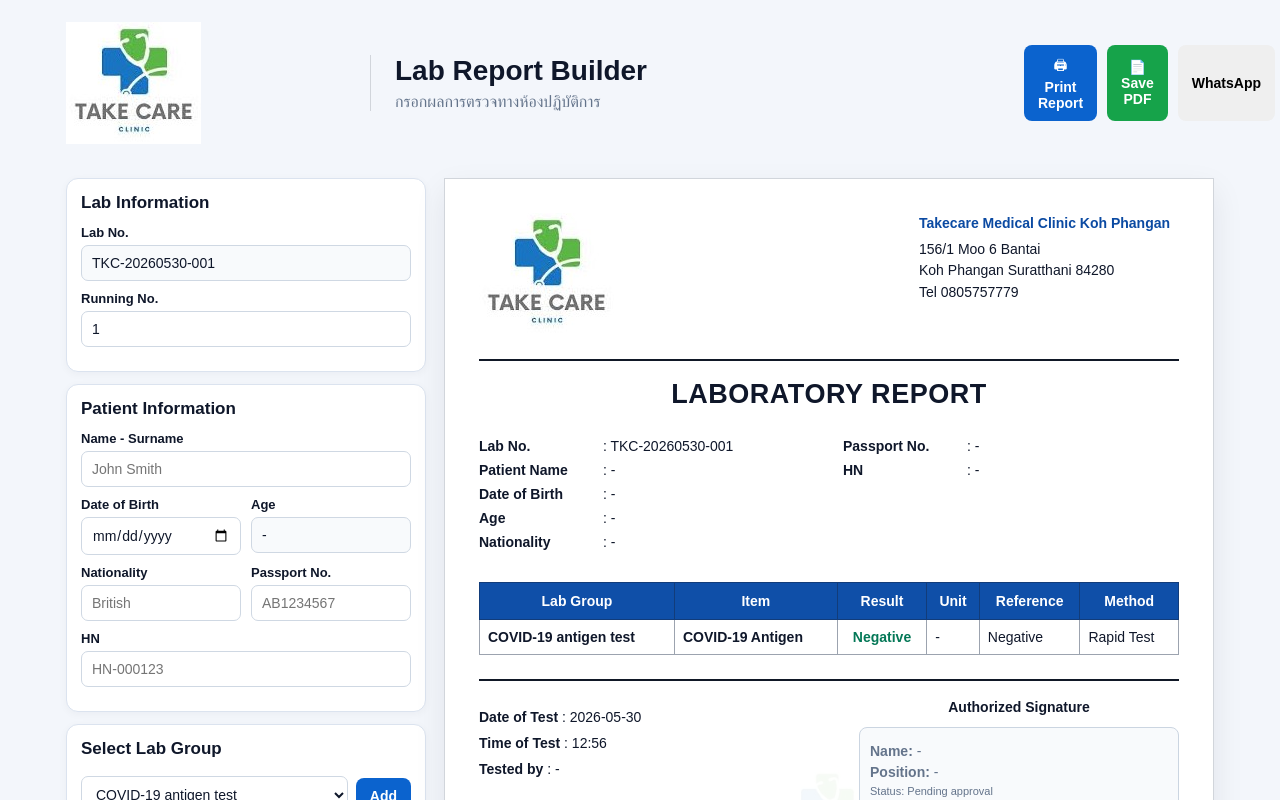
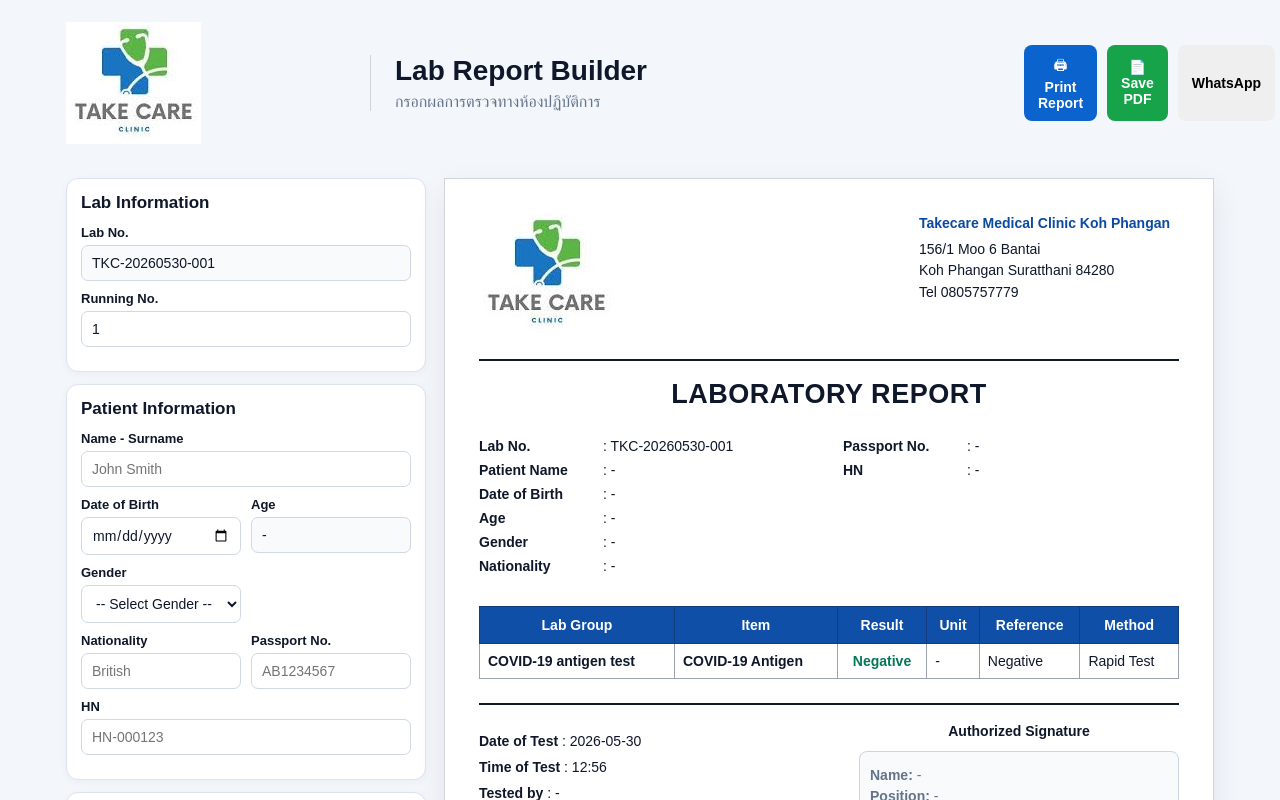
Before and after one commit to pichaiyutna-crypto/takecare-lab-report1, a React (Vite) app: page / in a window 1280 px wide. Shown: the top 800 px of the page. Built offline with nearby package versions, Linux system fonts and the light colour scheme.

Commit message:
Initial lab report app

```diff
--- a/src/App.tsx
+++ b/src/App.tsx
@@ -265,6 +265,7 @@ export default function App() {
   const [patient, setPatient] = useState({
   name: "",
   dob: "",
+  gender: "",
   nationality: "",
   hn: "",
   passportNo: "",
@@ -355,6 +356,7 @@ function refreshLabNoAndDateTime() {
   setPatient({
   name: "",
   dob: "",
+  gender: "",
   nationality: "",
   hn: "",
   passportNo: "",
@@ -378,6 +380,7 @@ function refreshLabNoAndDateTime() {
   setPatient({
   name: "",
   dob: "",
+  gender: "",
   nationality: "",
   hn: "",
   passportNo: "",
@@ -485,6 +488,25 @@ function refreshLabNoAndDateTime() {
               <label>
                 Age
                 <input value={age} readOnly />
+              </label>
+            </div>
+<div className="grid-2">
+  <label>
+    Gender
+    <select
+      value={patient.gender}
+      onChange={(e) =>
+        setPatient({
+          ...patient,
+          gender: e.target.value,
+        })
+      }
+    >
+      <option value="">-- Select Gender --</option>
+      <option value="Male">Male</option>
+      <option value="Female">Female</option>
+      <option value="Other">Other</option>
+    </select>
   </label>
 </div>
 
@@ -826,6 +848,9 @@ function refreshLabNoAndDateTime() {
                 <b>Age</b> : {age}
               </p>
               <p>
+  <b>Gender</b> : {patient.gender || "-"}
+</p>
+              <p>
                 <b>Nationality</b> : {patient.nationality || "-"}
               </p>
             </div>
```
Lines whose indentation alone changed are shown as unchanged.
